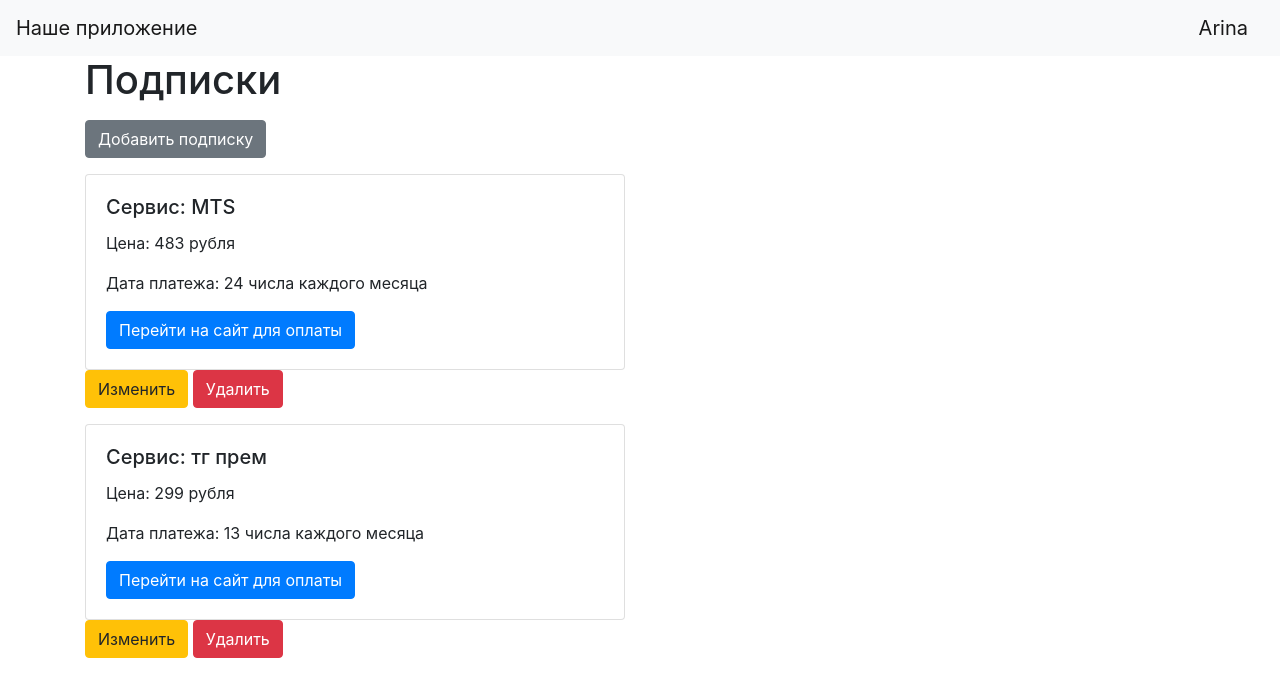
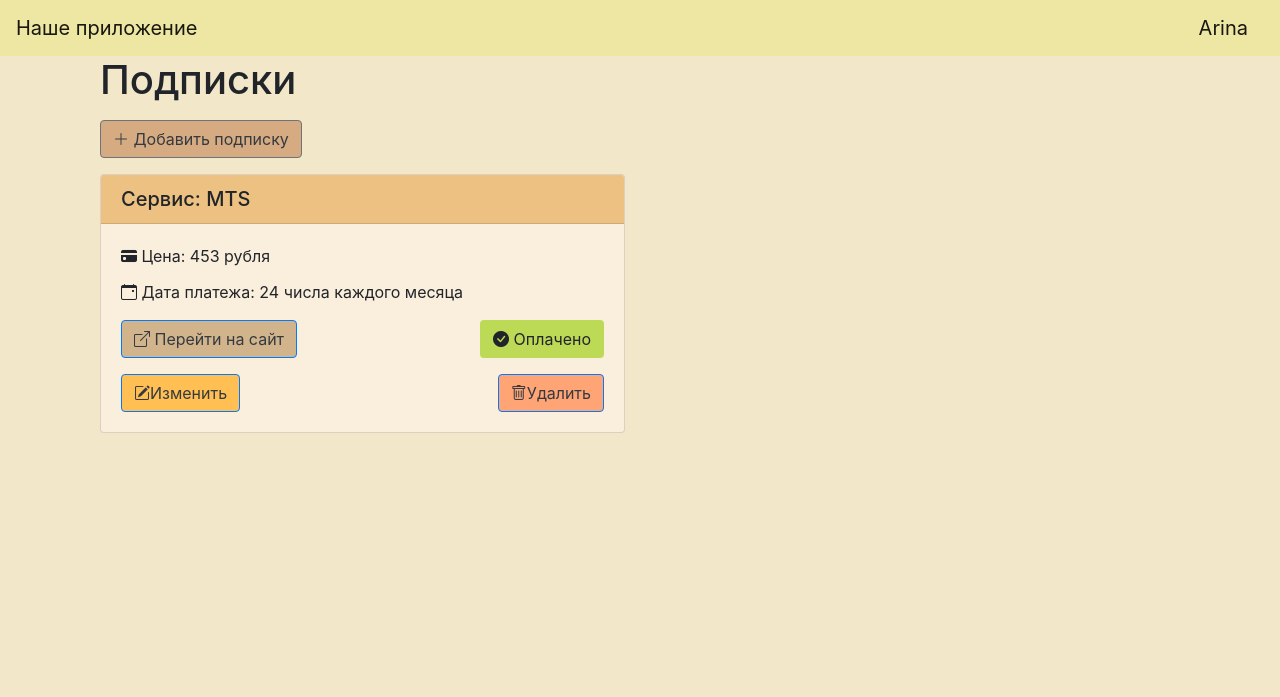
Before and after one commit to anikeevaar/myWEBproj, a Flask app: page / in a window 1280 px wide. Shown: the top 697 px of the page. Run offline with Flask 3, Linux system fonts and the light colour scheme; a user stored in the database is signed in; data comes from the database, SQL or seed files in the repository; some libraries are stand-ins or nearby versions.

Commit message:
Design and is_paid

```diff
--- a/myWEBproj/data/subscribes.py
+++ b/myWEBproj/data/subscribes.py
@@ -16,5 +16,6 @@ class Subscribes(SqlAlchemyBase):
     link = sqlalchemy.Column(sqlalchemy.String, nullable=True)
     user_id = sqlalchemy.Column(sqlalchemy.Integer,
                                 sqlalchemy.ForeignKey("users.id"))
+    is_paid = sqlalchemy.Column(sqlalchemy.Boolean, default=False)
     is_private = sqlalchemy.Column(sqlalchemy.Boolean, default=True)
     user = orm.relationship('User')
--- a/myWEBproj/forms/register.py
+++ b/myWEBproj/forms/register.py
@@ -10,4 +10,4 @@ class RegisterForm(FlaskForm):
     about = TextAreaField("Немного о себе")
     password = PasswordField('Пароль', validators=[DataRequired()])
     password_again = PasswordField('Повторите пароль', validators=[DataRequired()])
-    submit = SubmitField('Войти')
+    submit = SubmitField('Зарегестрироваться')
--- a/myWEBproj/main.py
+++ b/myWEBproj/main.py
@@ -1,15 +1,16 @@
-import datetime
-
-from flask import Flask, render_template, redirect, request, abort
+from flask import Flask, render_template, redirect, request, abort, flash
 from data import db_session
 from data.subscribes import Subscribes
 from data.users import User
 from forms.add_sub import SubscribesForm
 from forms.login import LoginForm
 from forms.register import RegisterForm
+from datetime import datetime
+from apscheduler.schedulers.background import BackgroundScheduler
 from flask_login import LoginManager, login_user, current_user, login_required, logout_user
 
 app = Flask(__name__)
+scheduler = BackgroundScheduler()
 app.config['SECRET_KEY'] = 'yandexlyceum_secret_key'
 login_manager = LoginManager()
 login_manager.init_app(app)
@@ -145,5 +146,55 @@ def news_delete(id):
         abort(404)
     return redirect('/')
 
+
+def check_payment_dates():
+    with app.app_context():
+        db_sess = db_session.create_session()
+        today = datetime.now().day
+
+        # Находим подписки, у которых сегодня payment_date и is_paid=True
+        subscriptions = db_sess.query(Subscribes).filter(
+            Subscribes.payment_date == today,
+            Subscribes.is_paid == True
+        ).all()
+
+        for sub in subscriptions:
+            sub.is_paid = False
+            db_sess.commit()
+            print(f"Сброшен статус оплаты для подписки {sub.id}")
+
+
+# Запускаем проверку каждый день в 00:01
+scheduler.add_job(
+    check_payment_dates,
+    'cron',
+    hour=0,
+    minute=1,
+    id='daily_payment_check'
+)
+scheduler.start()
+
+
+@app.route('/mark_paid/<int:subscribe_id>', methods=['POST'])
+def mark_paid(subscribe_id):
+    if not current_user.is_authenticated:
+        return redirect('/login')
+
+    db_sess = db_session.create_session()
+    subscription = db_sess.query(Subscribes).filter(
+        Subscribes.id == subscribe_id,
+        Subscribes.user == current_user
+    ).first()
+
+    if not subscription:
+        abort(404)
+
+    subscription.is_paid = True
+    db_sess.commit()
+
+    flash('Подписка отмечена как оплаченная!', 'success')
+    return redirect('/')
+
+
 if __name__ == '__main__':
     main()
--- a/myWEBproj/templates/base.html
+++ b/myWEBproj/templates/base.html
@@ -7,11 +7,13 @@
           href="https://stackpath.bootstrapcdn.com/bootstrap/4.4.1/css/bootstrap.min.css"
           integrity="sha384-Vkoo8x4CGsO3+Hhxv8T/Q5PaXtkKtu6ug5TOeNV6gBiFeWPGFN9MuhOf23Q9Ifjh"
           crossorigin="anonymous">
+    <!-- Bootstrap Icons -->
+<link rel="stylesheet" href="https://cdn.jsdelivr.net/npm/bootstrap-icons@1.10.0/font/bootstrap-icons.css">
     <title>{{title}}</title>
 </head>
-<body>
+<body style="background-color: #f2e8c9;">
 <header>
-    <nav class="navbar navbar-light bg-light">
+    <nav class="navbar navbar-light" style="background-color: #eee6a3">
         <a class="navbar-brand" href="#">Наше приложение</a>
         {% if current_user.is_authenticated %}
     <a class="navbar-brand" href="/logout">{{ current_user.name }}</a>
--- a/myWEBproj/templates/index.html
+++ b/myWEBproj/templates/index.html
@@ -1,35 +1,49 @@
 {% extends "base.html" %}
 
 {% block content %}
+<div class="container">
     <h1>Подписки</h1>
     <p></p>
     {% if current_user.is_authenticated %}
-    <a href="subscribes" class="btn btn-secondary">Добавить подписку</a>
+        <a href="subscribes" class="btn btn-secondary text-dark" style="background-color: #d6ab81;"><i class="bi bi-plus-lg me-2"></i> Добавить подписку</a>
     {% endif %}
     <p></p>
-{% for item in subscribes%}
-<p></p>
+
     <div class="row">
-  <div class="col-sm-6 mb-3 mb-sm-0">
-    <div class="card">
-      <div class="card-body">
-        <h5 class="card-title">Сервис: {{item.name_serv}}</h5>
-        <p class="card-text">Цена: {{item.price}} рубля</p>
-          <p class="card-text">Дата платежа: {{item.payment_date}} числа каждого месяца</p>
-        <a href={{item.link}} class="btn btn-primary">Перейти на сайт для оплаты</a>
+        {% for item in subscribes %}
+        <div class="col-md-6 mb-4">
+            <div class="card h-100" style="background-color: #faeedd;">
+                <h5 class="card-header" style="background-color: #edc182;">Сервис: {{item.name_serv}}</h5>
+                <div class="card-body d-flex flex-column">
+                    <p class="card-title"><i class="bi bi-credit-card-fill"></i> Цена: {{item.price}} рубля</p>
+                    <p class="card-text"><i class="bi bi-calendar-event"></i> Дата платежа: {{item.payment_date}} числа каждого месяца</p>
+                    <div class="d-flex justify-content-between mb-3">
+                        <a href="{{item.link}}" class="btn btn-primary text-dark" style="background-color: #d2b48c;"><i class="bi bi-box-arrow-up-right me-2"></i> Перейти на сайт</a>
+                        <form action="/mark_paid/{{ item.id }}" method="post">
+                            <button type="submit" class="btn" style="background-color: {% if item.is_paid %}#bdda57{% else %}#ff9966{% endif %};">
+                                {% if item.is_paid %}<i class="bi bi-check-circle-fill me-2"></i> Оплачено{% else %}<i class="bi bi-x-circle-fill"></i> Требуется оплата{% endif %}
+                            </button>
+                        </form>
+                    </div>
+
+                    {% if current_user.is_authenticated and current_user == item.user %}
+                    <div class="d-flex justify-content-between mt-auto">
+                        <a href="/subscribes/{{ item.id }}" class="btn btn-primary text-dark" style="background-color: #ffbf52">
+                            <i class="bi bi-pencil-square me-2"></i>Изменить
+                        </a>
+                        <a href="/subscribes_delete/{{ item.id }}" class="btn btn-primary text-dark" style="background-color: #ffa474">
+                            <i class="bi bi-trash me-2"></i>Удалить
+                        </a>
+                    </div>
+                    {% endif %}
                 </div>
             </div>
         </div>
-</div>
-{% if current_user.is_authenticated and current_user == item.user %}
-    <div>
-        <a href="/subscribes/{{ item.id }}" class="btn btn-warning">
-            Изменить
-        </a>
-        <a href="/subscribes_delete/{{ item.id }}" class="btn btn-danger">
-            Удалить
-        </a>
-    </div>
+
+        {% if loop.index % 2 == 0 %}
+            <div class="w-100"></div>
         {% endif %}
         {% endfor %}
+    </div>
+</div>
 {% endblock %}
```
Also changed, not shown: myWEBproj/templates/index0.html (added, +36 -0 lines), myWEBproj/tgbot.py (+2 -7 lines), myWEBproj/db/subscribes.db, myWEBproj/db/subscribes1.db (deleted). Lines whose indentation alone changed are shown as unchanged.
